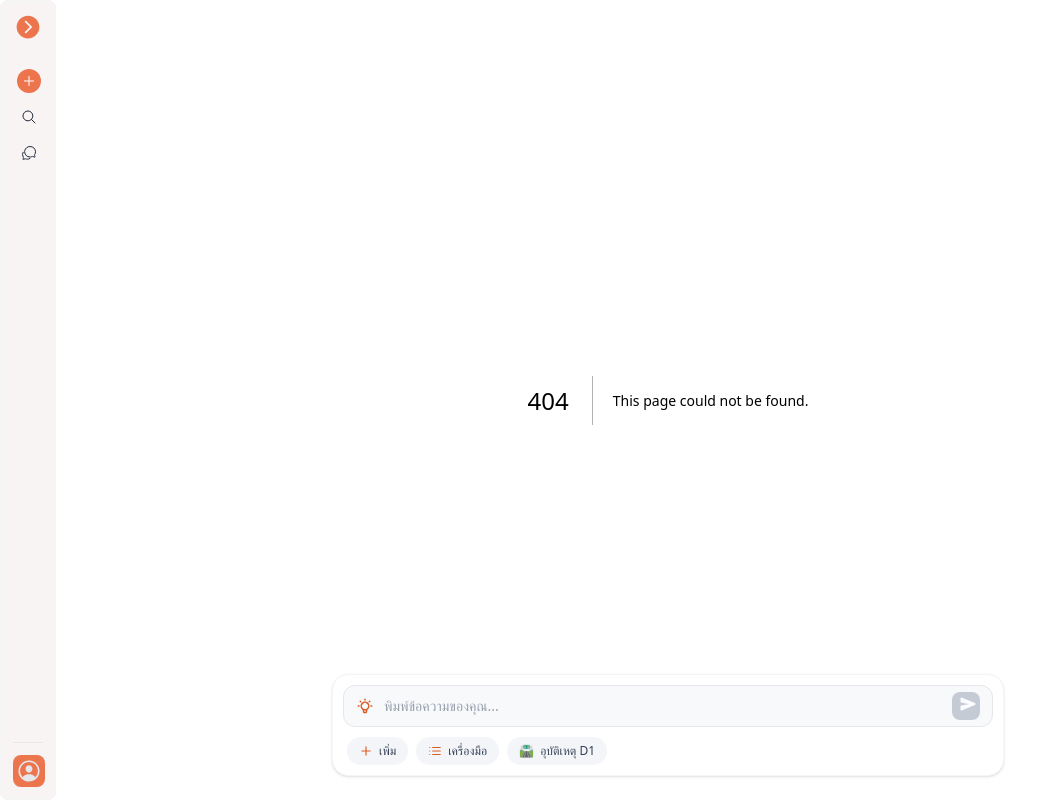
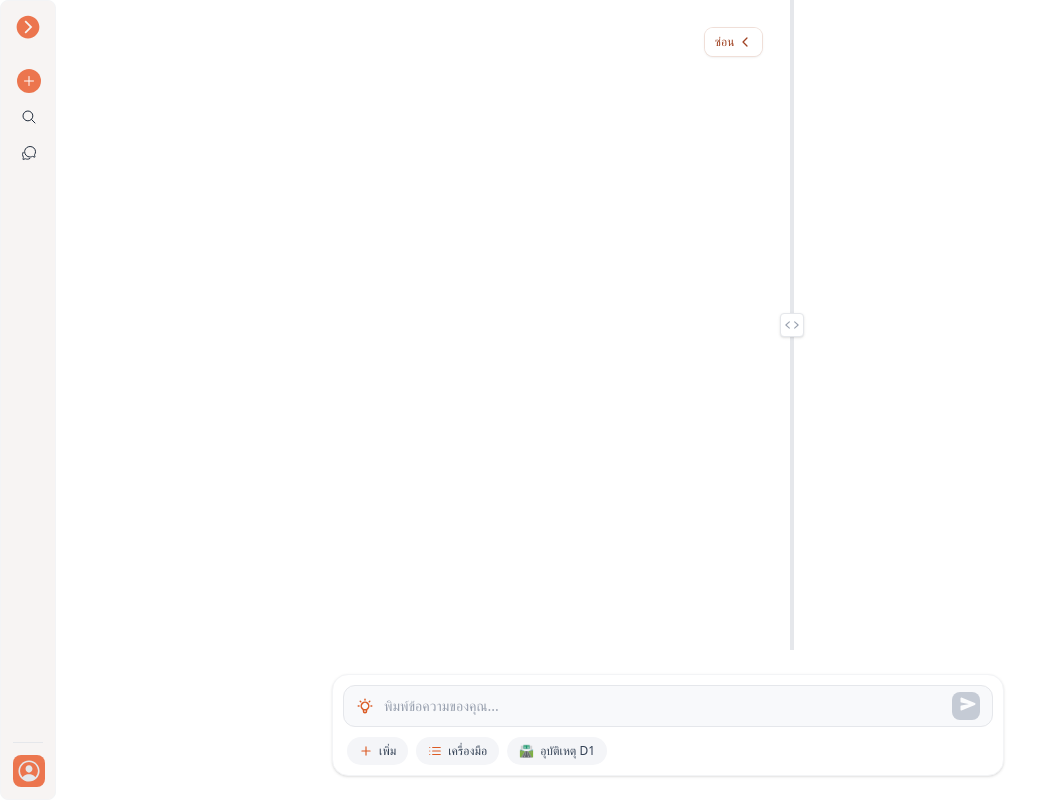
Before and after one commit to saffyzaza/chatappandpython, a Next.js app: page /chat in a window 1280 px wide. Before the commit this address had no page. Shown: the whole page, without its empty margins (0-1054 px from the left). Built offline with nearby package versions, Linux system fonts and the light colour scheme.

Commit message:
Restore app/chat: original page.tsx, blank LeftPane and RightPane

```diff
--- /dev/null
+++ b/app/chat/LeftPane.tsx
@@ -0,0 +1,5 @@
+"use client";
+
+export const LeftPane = () => {
+  return <div className="flex-1 h-full" />;
+};
--- /dev/null
+++ b/app/chat/RightPane.tsx
@@ -0,0 +1,9 @@
+interface RightPaneProps {
+  onClose?: () => void;
+  onShowLeftPane?: () => void;
+  showLeftPaneButton?: boolean;
+}
+
+export const RightPane = ({ onClose, onShowLeftPane, showLeftPaneButton = false }: RightPaneProps) => {
+  return <div className="flex-1 h-full" />;
+};
--- /dev/null
+++ b/app/chat/page.tsx
@@ -0,0 +1,128 @@
+"use client";
+import { useState, useRef, useEffect, useCallback } from "react";
+import clsx from "clsx";
+import { LeftPane } from "./LeftPane";
+import { RightPane } from "./RightPane";
+import { IoCode, IoChevronBackOutline } from "react-icons/io5";
+
+const LEFT_PANE_RAIL_WIDTH = 52;
+
+export default function ChatPage() {
+  const containerRef = useRef<HTMLDivElement>(null);
+  const [leftWidth, setLeftWidth] = useState(60); // เริ่มต้นที่ 50%
+  const [isDragging, setIsDragging] = useState(false);
+  const [showLeftPane, setShowLeftPane] = useState(true);
+  const [showRightPane, setShowRightPane] = useState(true);
+
+  const handleMouseDown = (e: React.MouseEvent) => {
+    e.preventDefault();
+    setIsDragging(true);
+  };
+
+  const handleMouseMove = useCallback(
+    (e: MouseEvent) => {
+      if (!isDragging || !containerRef.current) return;
+      const containerRect = containerRef.current.getBoundingClientRect();
+      // คำนวณเป็นเปอร์เซ็นต์
+      const newLeftWidth = ((e.clientX - containerRect.left) / containerRect.width) * 100;
+
+      // จำกัดระยะการดึงไม่ให้น้อยกว่า 20% หรือมากกว่า 80%
+      if (newLeftWidth > 20 && newLeftWidth < 80) {
+        setLeftWidth(newLeftWidth);
+      }
+    },
+    [isDragging]
+  );
+
+  const handleMouseUp = useCallback(() => {
+    setIsDragging(false);
+  }, []);
+
+  useEffect(() => {
+    if (isDragging) {
+      document.addEventListener("mousemove", handleMouseMove);
+      document.addEventListener("mouseup", handleMouseUp);
+    } else {
+      document.removeEventListener("mousemove", handleMouseMove);
+      document.removeEventListener("mouseup", handleMouseUp);
+    }
+    return () => {
+      document.removeEventListener("mousemove", handleMouseMove);
+      document.removeEventListener("mouseup", handleMouseUp);
+    };
+  }, [isDragging, handleMouseMove, handleMouseUp]);
+
+  return (
+    <div
+      ref={containerRef}
+      className={clsx(
+        "relative flex w-full h-full overflow-hidden",
+        isDragging && "cursor-col-resize select-none"
+      )}
+    >
+      {/* ฝั่งซ้าย */}
+      <div
+        style={{ width: showLeftPane ? (showRightPane ? `${leftWidth}%` : "100%") : `${LEFT_PANE_RAIL_WIDTH}px` }}
+        className={clsx(
+          "flex flex-col flex-shrink-0 h-full overflow-y-auto overflow-x-hidden [&::-webkit-scrollbar]:hidden [-ms-overflow-style:none] [scrollbar-width:none] transition-all duration-300 ease-in-out",
+          showLeftPane ? "px-4 pt-4" : "items-center px-0 pt-6"
+        )}
+      >
+        {showLeftPane ? (
+          <div className="relative h-full">
+            <button
+              type="button"
+              onClick={() => setShowLeftPane(false)}
+              className="absolute right-3 top-3 z-10 inline-flex items-center gap-1 rounded-lg bg-white/95 px-2.5 py-1.5 text-xs font-medium text-[#a04222] shadow-sm ring-1 ring-[#f0dfd8] transition hover:bg-[#fff1eb]"
+            >
+              <span>ซ่อน</span>
+              <IoChevronBackOutline size={14} />
+            </button>
+            <LeftPane />
+          </div>
+        ) : (
+          <button
+            type="button"
+            onClick={() => setShowLeftPane(true)}
+            className="inline-flex items-center gap-1 rounded-full border border-[#f0dfd8] bg-white px-2 py-3 text-xs font-medium text-[#a04222] shadow-sm transition hover:bg-[#fff1eb]"
+            title="แสดง LeftPane"
+          >
+            <IoChevronBackOutline size={14} className="rotate-180" />
+          </button>
+        )}
+      </div>
+
+      {/* เส้นกั้นและใช้สำหรับลากขยับ (Resizer) */}
+      <div
+        className={clsx(
+          "relative flex items-center justify-center w-1 h-full cursor-col-resize transition-colors duration-200 z-10 flex-shrink-0 group",
+          (!showRightPane || !showLeftPane) && "hidden",
+          isDragging ? "bg-[#a04222]" : "bg-gray-200 hover:bg-[#a04222]"
+        )}
+        onMouseDown={handleMouseDown}
+      >
+        <div
+          className={clsx(
+            "absolute flex items-center justify-center w-6 h-6 bg-white border rounded shadow-sm transition-colors duration-200",
+            isDragging
+              ? "border-[#a04222] text-[#a04222]"
+              : "border-gray-200 text-gray-400 group-hover:border-[#a04222] group-hover:text-[#a04222]"
+          )}
+        >
+          <IoCode size={14} />
+        </div>
+      </div>
+
+      {/* ฝั่งขวา */}
+      <div
+        style={{ width: showRightPane ? (showLeftPane ? `${100 - leftWidth}%` : `calc(100% - ${LEFT_PANE_RAIL_WIDTH}px)`) : "0%" }}
+        className={clsx(
+          "flex flex-col flex-grow h-full overflow-y-auto overflow-x-hidden [&::-webkit-scrollbar]:hidden [-ms-overflow-style:none] [scrollbar-width:none] pt-4 transition-all duration-300 ease-in-out",
+          !showRightPane ? "hidden px-0" : "px-4"
+        )}
+      >
+        <RightPane onClose={() => setShowRightPane(false)} />
+      </div>
+    </div>
+  );
+}
```
